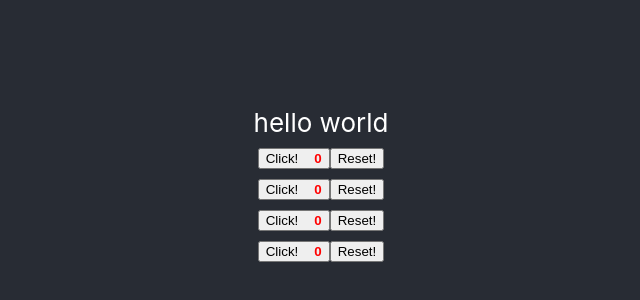
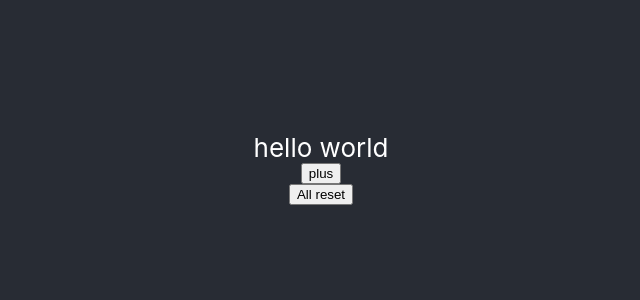
Before and after one commit to kotobukid/react1, a React (Create React App) app: page / in a window 1280 px wide. Shown: the part 216-516 px from the top of the page, without its empty margins (319-959 px from the left). Built offline with nearby package versions, Linux system fonts and the light colour scheme.

Commit message:
Vue感覚であってもpropsへの変更はNG行為であるが、Reactではそれ以前に配列にキーを指定するところから学ばねばならない

```diff
--- a/src/App.tsx
+++ b/src/App.tsx
@@ -1,17 +1,29 @@
-import React from 'react';
+import React, {useState} from 'react';
 import './App.css';
 import {Clicker} from "./Clicker";
 
 function App() {
+    const [nums, setNums] = useState([] as number[]);
+    const all_reset = () => {
+        debugger;
+        setNums(nums.map(() => {return 0}))
+    }
+
     return (
         <div className="App">
             <header className="App-header">
                 hello world
+                <button onClick={() => {
+                    setNums([...nums, 0])
+                }}> plus
+                </button>
+                <button onClick={all_reset}>All reset</button>
                 <br/>
-                <Clicker />
-                <Clicker />
-                <Clicker />
-                <Clicker />
+                <div className="buttons">
+                    {nums.map((n: number) => {
+                        return (<Clicker num={n}/>)
+                    })}
+                </div>
             </header>
         </div>
     );
--- a/src/Clicker.tsx
+++ b/src/Clicker.tsx
@@ -1,8 +1,8 @@
 import {useState} from "react";
 import "./Clicker.css";
 
-const Clicker = () => {
-    const [num, setNum] = useState(0);
+const Clicker = (props: {num: number}) => {
+    const [num, setNum] = useState(props.num);
     return (
         <div className="clicker">
             <button onClick={() => {
```
